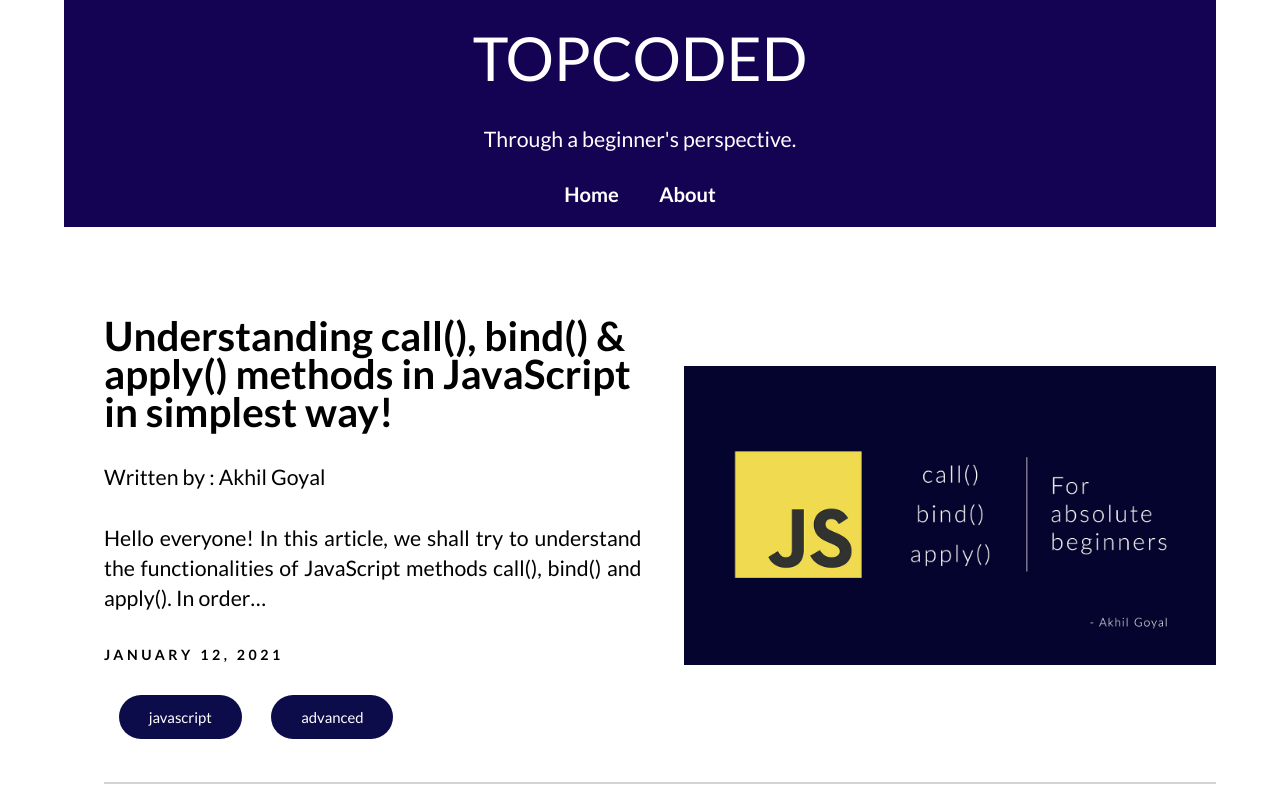
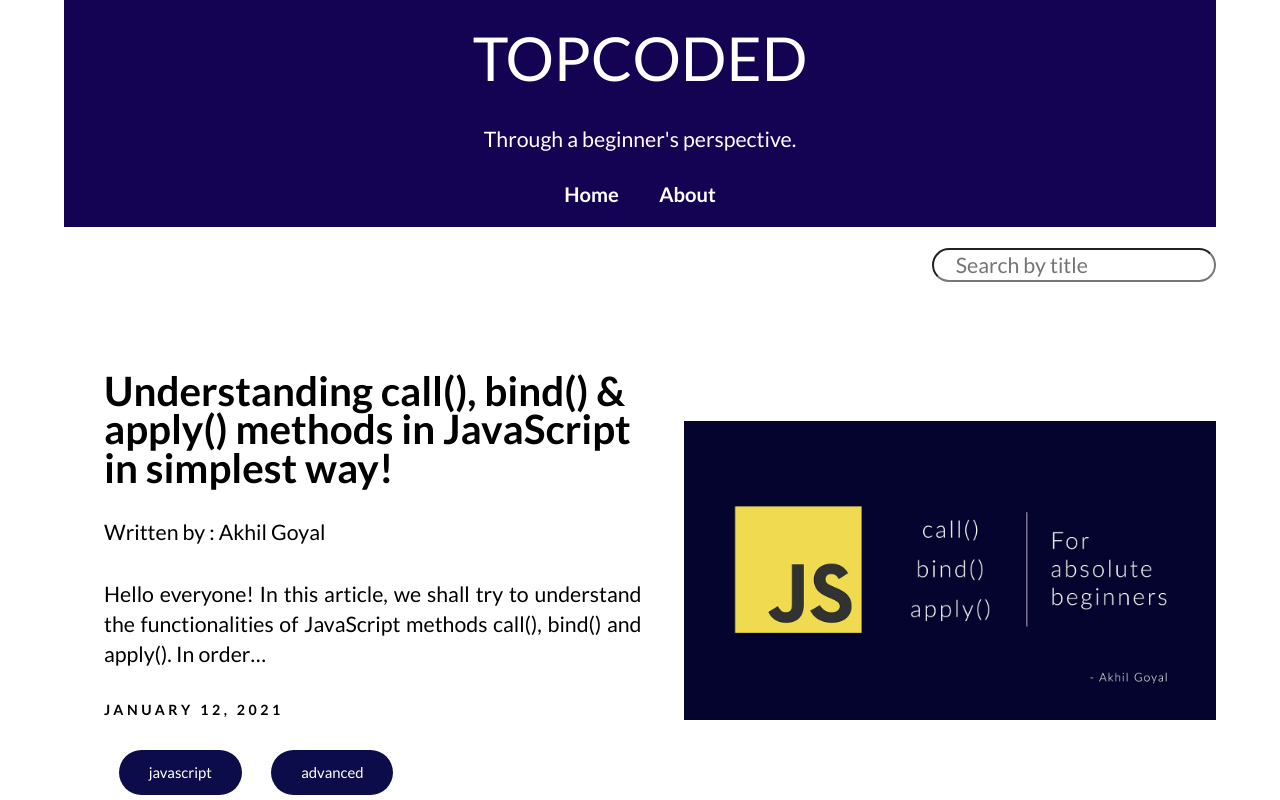
Before and after one commit to akhil-goyal/gatsby-blog-project, a Gatsby site: page / in a window 1280 px wide. Shown: the top 800 px of the page. Built offline with nearby package versions, Linux system fonts and the light colour scheme; Gatsby itself is replaced by a stand-in of ours; a web font is replaced by a local one.

Commit message:
Implemented the search functionality.

```diff
--- a/src/pages/index.js
+++ b/src/pages/index.js
@@ -1,7 +1,6 @@
-import * as React from "react"
+import React, { useState } from "react"
 import { Link, graphql } from "gatsby";
 import Img from 'gatsby-image';
-
 
 import Bio from "../components/bio"
 import Layout from "../components/layout"
@@ -11,6 +10,25 @@ const BlogIndex = ({ data, location }) => {
 
   const siteTitle = data.site.siteMetadata?.title || `Title`
   const posts = data.allMarkdownRemark.nodes
+
+  const [search, setSearch] = useState({
+    query: ``,
+    filteredPosts: posts
+  });
+
+  const handleSearch = (event) => {
+
+    const queryStr = event.target.value
+    const postsAr = posts.filter(post =>
+      post.frontmatter.title.toLowerCase().includes(queryStr.toLowerCase())
+    )
+
+    setSearch({
+      query: queryStr,
+      filteredPosts: postsAr
+    })
+
+  }
 
   if (posts.length === 0) {
     return (
@@ -30,8 +48,16 @@ const BlogIndex = ({ data, location }) => {
     <Layout location={location} title={siteTitle}>
       <Seo title="All posts" />
       {/* <Bio /> */}
+      <div className="search-bar">
+        <input
+          type="search"
+          placeholder="Search by title"
+          onChange={handleSearch}
+          value={search.query} />
+      </div>
+
       <ol style={{ listStyle: `none` }}>
-        {posts.map(post => {
+        {search.filteredPosts.map(post => {
           const title = post.frontmatter.title || post.fields.slug
           return (
             <article
@@ -41,7 +67,9 @@ const BlogIndex = ({ data, location }) => {
               key={post.fields.slug}
             >
               <section>
-                <Img fluid={post.frontmatter.image.childImageSharp.fluid} alt="Post Image" />
+                <Link to={post.fields.slug}>
+                  <Img fluid={post.frontmatter.image.childImageSharp.fluid} alt="Post Image" />
+                </Link>
               </section>
 
               <header className="index-story-summary">
--- a/src/style.css
+++ b/src/style.css
@@ -528,6 +528,18 @@ h1 {
 .story-body > p:first-of-type {
   text-indent: 1em;
 }
+
+.search-bar {
+  display: flex;
+  justify-content: flex-end;
+  padding-top: 1em;
+}
+
+.search-bar input {
+  border-radius: 4em;
+  font-size: 1em;
+  padding: 0.1em 1em;
+}
 /* .story-body > p:last-of-type:after {
   content: " \2726";
   font-size: 0.75em;
```
Also changed, not shown: src/pages/about.js (+1 -1 lines).
